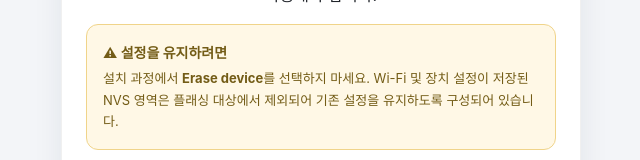
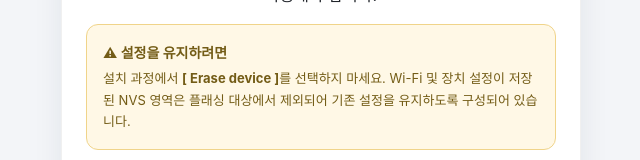
Before and after one commit to estevalis/bpm-converter-firmware, a plain HTML site: page index.html in a window 1280 px wide. Shown: the part 548-708 px from the top of the page, without its empty margins (319-959 px from the left). Drawn offline with Linux system fonts and the light colour scheme; no server answers.

Commit message:
경고문구 수정

```diff
--- a/index.html
+++ b/index.html
@@ -565,7 +565,7 @@
         </strong>
 
         설치 과정에서
-        <b>Erase device</b>를 선택하지 마세요.
+        <b>[ Erase device ]</b>를 선택하지 마세요.
 
         Wi-Fi 및 장치 설정이 저장된
         NVS 영역은 플래싱 대상에서 제외되어
```
